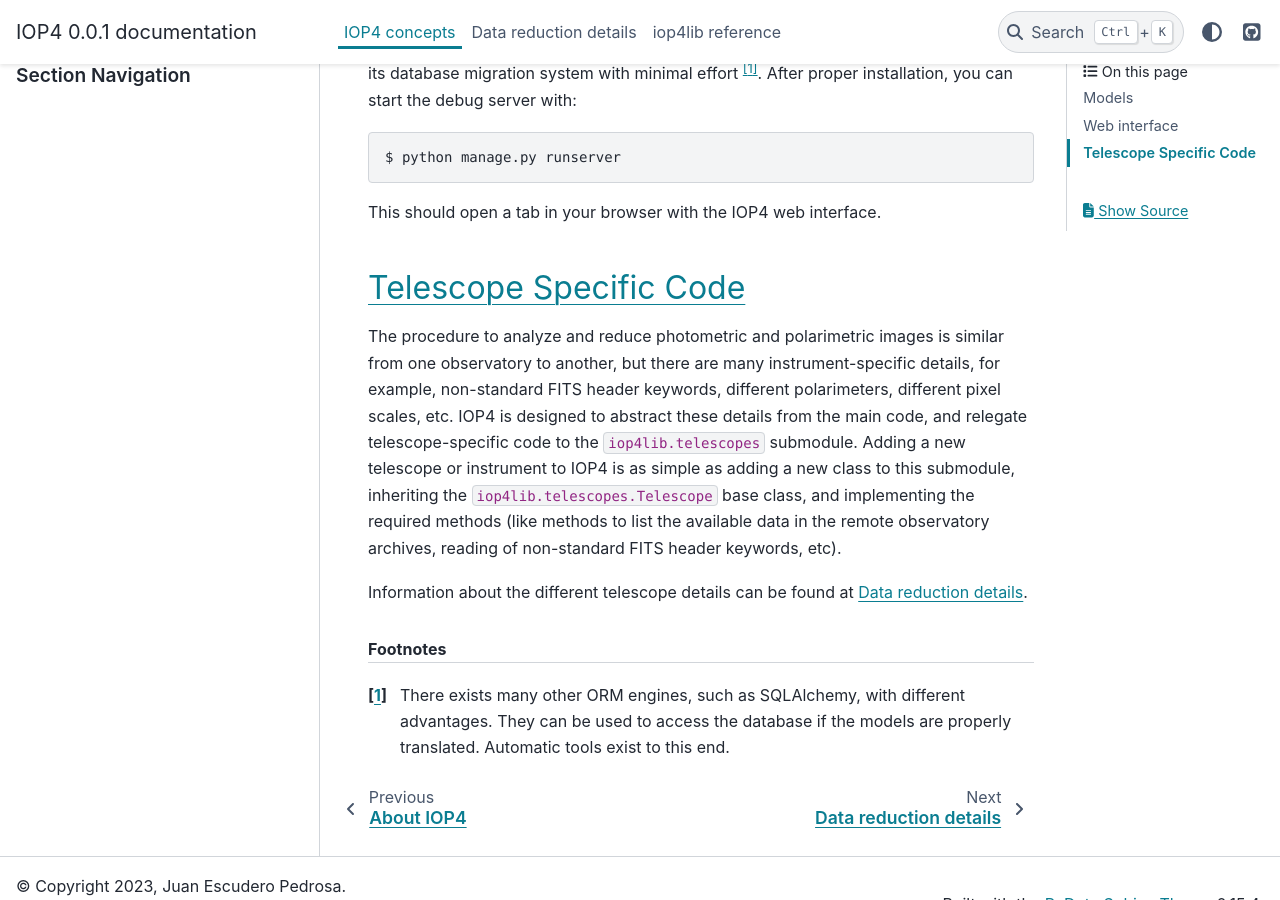
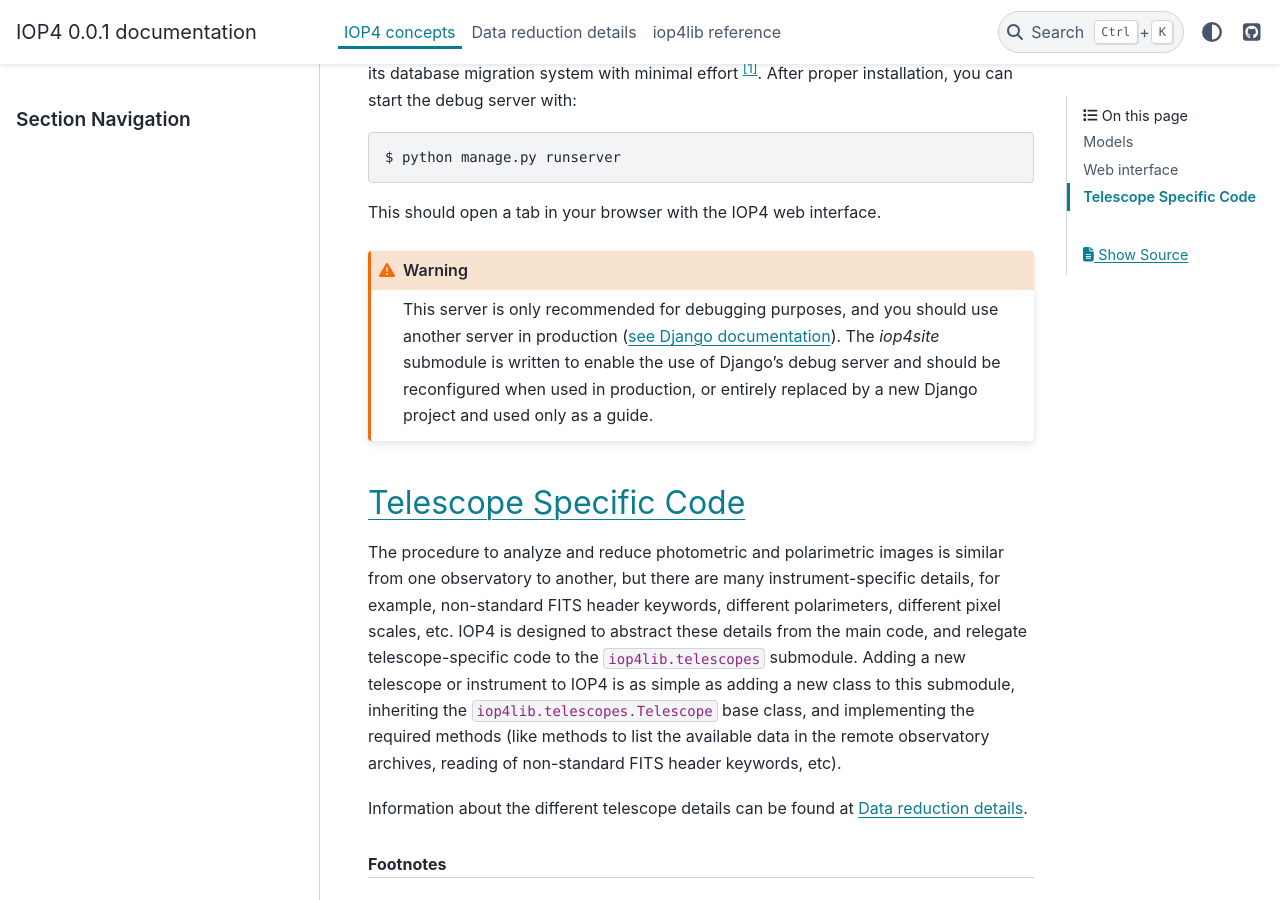
Before and after one commit to juanep97/iop4, a Sphinx documentation site: the page built from docs/iop4_concepts.rst, in a window 1280 px wide and 900 px high, scrolled down 1568 px. Built offline with Sphinx 7.4.7 and the PyData theme 0.15.4, drawn with Linux system fonts in a browser that asks for light colours.

Commit message:
add warning against production use of django debug server and the iop4site submodule

```diff
--- a/docs/iop4_concepts.rst
+++ b/docs/iop4_concepts.rst
@@ -72,6 +72,12 @@ proper installation, you can start the debug server with:
 
 This should open a tab in your browser with the IOP4 web interface.
 
+.. warning::
+   This server is only recommended for debugging purposes, and you should use another server
+   in production (`see Django documentation <https://docs.djangoproject.com/en/dev/ref/django-admin/#runserver>`_).
+   The `iop4site` submodule is written to enable the use of Django's debug server and should be reconfigured when
+   used in production, or entirely replaced by a new Django project and used only as a guide.
+
 Telescope Specific Code
 -----------------------
 
```
